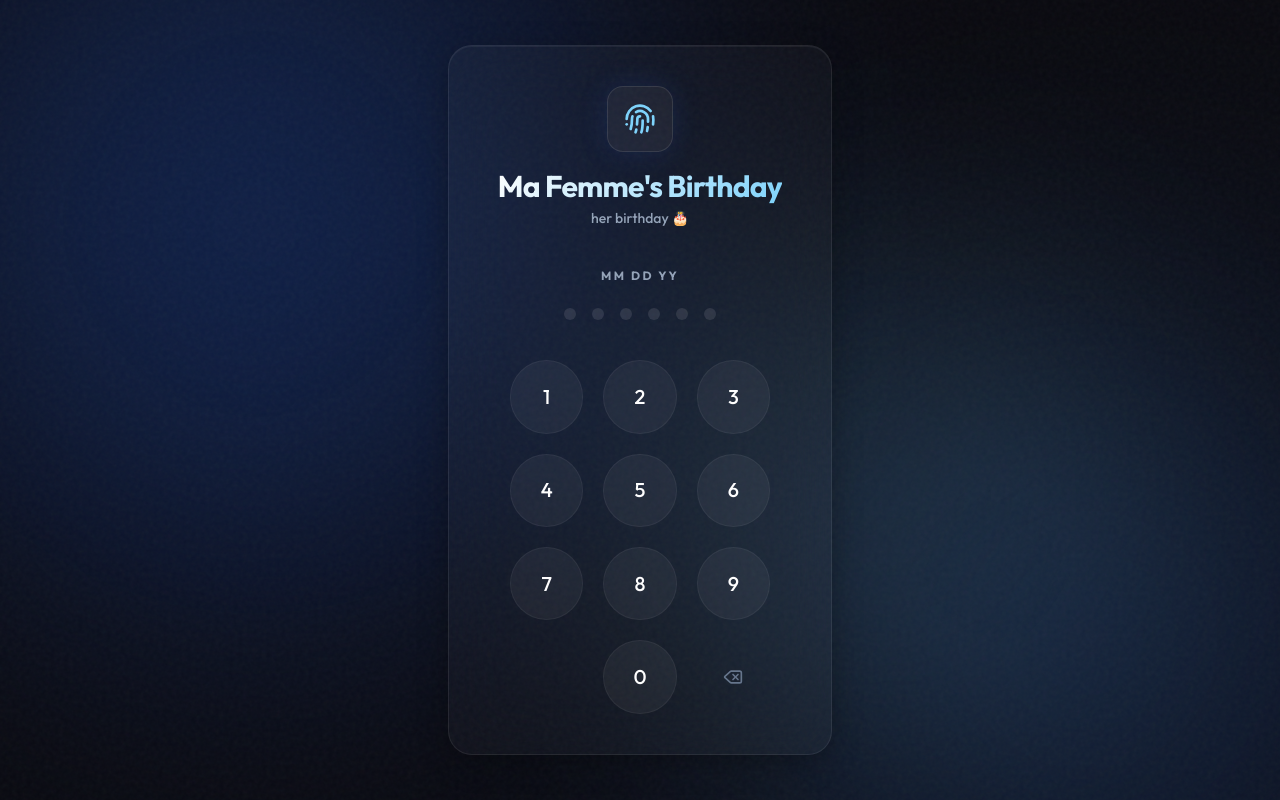
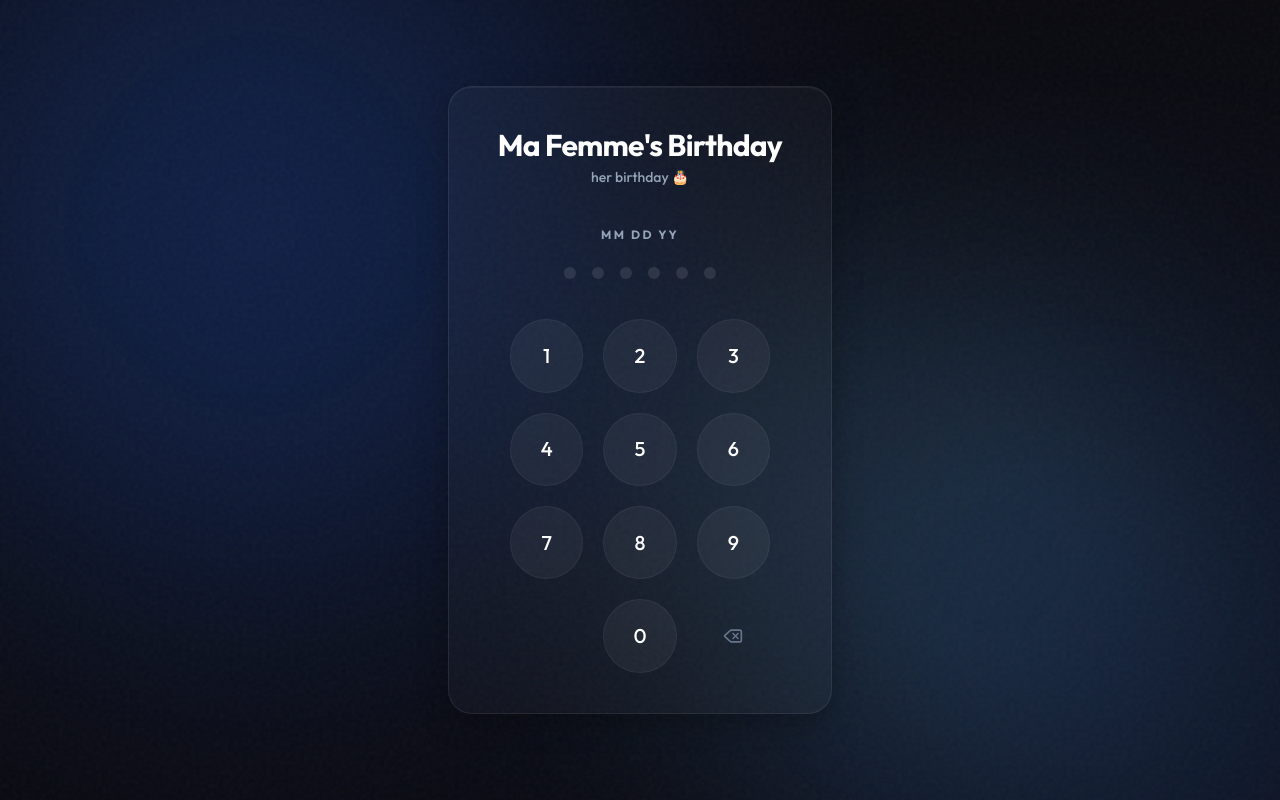
Before and after one commit to CeNan11/journal-for-change, a React (Vite) app: page / in a window 1280 px wide. Built offline with nearby package versions, Linux system fonts and the light colour scheme; a web font is replaced by a local one.

Commit message:
added some final touches

```diff
--- a/index.html
+++ b/index.html
@@ -2,9 +2,8 @@
 <html lang="en" class="dark">
   <head>
     <meta charset="UTF-8" />
-    <link rel="icon" type="image/svg+xml" href="/favicon.svg" />
     <meta name="viewport" content="width=device-width, initial-scale=1.0" />
-    <title>Ascent | My Journey of Becoming</title>
+    <title>Journal For Change</title>
     <meta name="description" content="Ascent is a private, glassmorphic self-improvement journal and habits tracker designed to document your growth, reflect on emotional patterns, and build daily consistency." />
 
     <!-- Google Fonts: Outfit (Sans) and Playfair Display (Serif) -->
--- a/src/App.tsx
+++ b/src/App.tsx
@@ -108,9 +108,6 @@ export default function App() {
 
         <div className={`glass-panel max-w-sm w-full p-10 flex flex-col items-center gap-10 relative z-10 animate-fade-in ${isShaking ? 'animate-shake' : ''}`}>
           <div className="flex flex-col items-center gap-4 text-center">
-            <div className="p-4 rounded-2xl bg-white/5 border border-white/10 shadow-[0_0_30px_rgba(37,99,235,0.15)]">
-              <Icons.Fingerprint className="h-8 w-8 text-[#7DD3FC]" />
-            </div>
             <div>
               <h1 className="text-3xl font-bold tracking-tight text-gradient mb-1">
                 Ma Femme's Birthday
--- a/src/index.css
+++ b/src/index.css
@@ -105,13 +105,6 @@ body::before {
   border-color: rgba(255, 255, 255, 0.2);
 }
 
-/* Text Gradients */
-.text-gradient {
-  background: linear-gradient(135deg, #ffffff 0%, #7dd3fc 100%);
-  -webkit-background-clip: text;
-  -webkit-text-fill-color: transparent;
-}
-
 /* Custom Scrollbar */
 ::-webkit-scrollbar {
   width: 6px;
```
